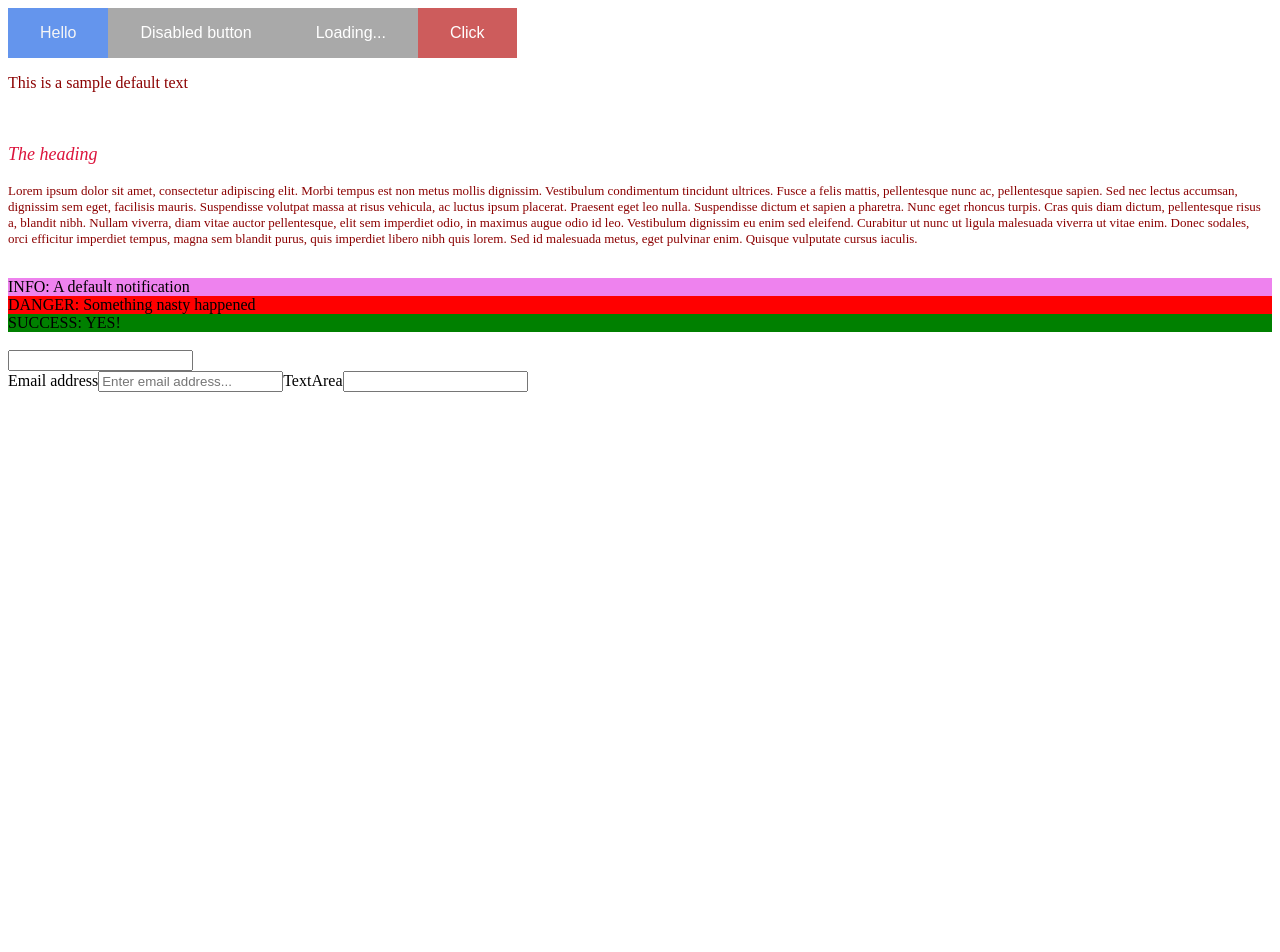
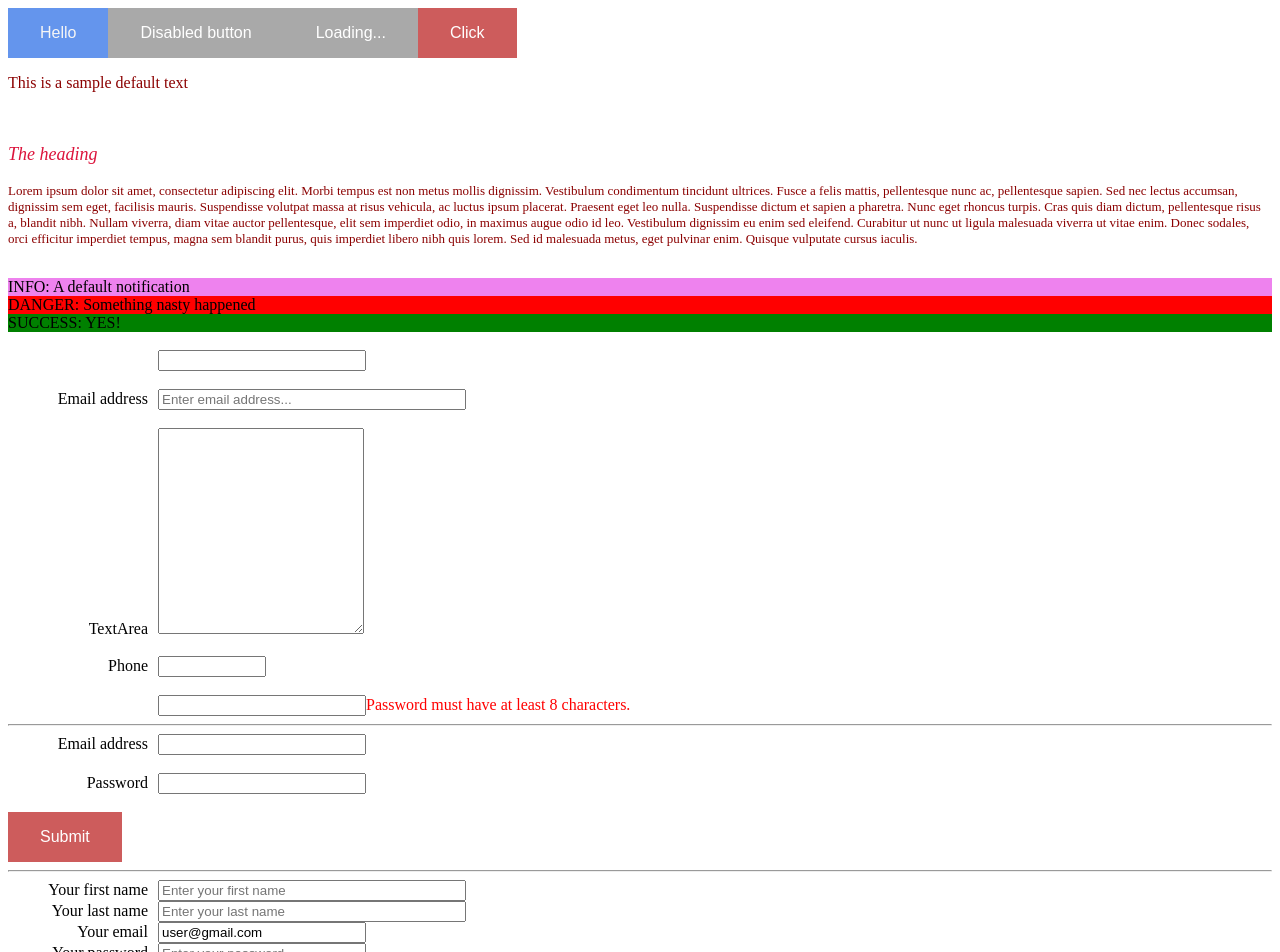
Before and after one commit to yavathol/stellarator-jsx, a React (Create React App) app: page / in a window 1280 px wide. Shown: the top 952 px of the page. Before the commit the page ends 800 px from the top, so only its background shows below. Built offline with nearby package versions, Linux system fonts and the light colour scheme.

Commit message:
It won't be better today :( Deadline is a deadline though.

```diff
--- a/src/App.js
+++ b/src/App.js
@@ -3,6 +3,9 @@ import Button from './components/Button';
 import Text from './components/Text';
 import Notification from "./components/Notification";
 import Input from "./components/Input";
+import LoginForm from "./components/LoginForm";
+import Form from "./components/Form";
+import formConfig from "./config/form.js"
 
 function handleButtonClick() {
     alert('ButtonClicked');
@@ -46,41 +49,33 @@ class App extends Component {
                     cursus iaculis.
                 </Text>
 
-                <br />
+                <br/>
 
                 <Notification>A default notification</Notification>
                 <Notification type='danger'>Something nasty happened</Notification>
                 <Notification type='success'>YES!</Notification>
 
-                <br />
+                <br/>
 
-                <Input />
-                <br />
-                <Input type='email' size='large' placeholder='Enter email address...' label='Email address' onInputChange={handleChange} name='emailAddress' />
+                <Input/>
+                <br/>
+                <form>
+                    <Input type='email' size='large' placeholder='Enter email address...' label='Email address'
+                           onInputChange={handleChange} name='emailAddress'/>
+                    <br/>
+                    <Input type='textarea' label='TextArea'/>
+                    <br/>
+                    <Input name='phone' type='phone' size='small' label='Phone'/>
+                    <br/>
+                    <Input type='password' error='Password must have at least 8 characters.'/>
+                </form>
 
-                <Input type='textarea' label='TextArea'/>
+                <hr/>
 
-                {/*
-					Component:
-						LoginForm
+                <LoginForm />
+                <hr/>
 
-					Contains:
-						Two input fields - email and password
-						Submit button
-
-					Expected behavior:
-						Login and password should be printed in the console on submit button click
-				*/}
-
-
-                {/*
-					Component:
-						Form
-
-					Props:
-						config (array of objects) - required
-				*/}
-
+                <Form config={formConfig}/>
 
             </div>
         );
--- /dev/null
+++ b/src/components/Form/index.js
@@ -0,0 +1,27 @@
+import React from 'react';
+import PropTypes from 'prop-types';
+import './styles.css'
+import Input from "../Input";
+
+function Form({config}) {
+
+    const elements = config.map(element => {
+        return (
+            <Input key={element.name} {...element}/>
+        );
+    });
+
+    return (
+        <form>
+            {elements}
+        </form>
+    );
+
+}
+
+
+Form.propTypes = {
+    config: PropTypes.array.isRequired
+};
+
+export default Form;
--- a/src/components/Input/index.js
+++ b/src/components/Input/index.js
@@ -4,23 +4,33 @@ import './styles.css'
 
 function Input({type, name, placeholder, label, value, size, error, onInputChange}) {
     let errorMessage = null;
-    if(error) {
+    if (error) {
         errorMessage = <span className='errorMessage'>{error}</span>;
     }
+
+    let input = null;
+    if (type === 'textarea') {
+        input = <textarea className={size}
+                          name={name}
+                          placeholder={placeholder}
+                          value={value}
+                          onChange={onInputChange}
+        />;
+    } else {
+        input = <input className={size}
+                       type={type}
+                       name={name}
+                       placeholder={placeholder}
+                       value={value}
+                       onChange={onInputChange}
+        />;
+    }
     return (
-        <React.Fragment>
-            <label htmlFor="${name}">{label}</label>
-            <input className='input'
-                   type={type}
-                   name={name}
-                   placeholder={placeholder}
-                   id={name}
-                   value={value}
-                   size={size}
-                   onChange={onInputChange}
-            />
+        <div>
+            <label htmlFor={name}>{label}</label>
+            {input}
             {errorMessage}
-        </React.Fragment>
+        </div>
     );
 }
 
--- a/src/components/Input/styles.css
+++ b/src/components/Input/styles.css
@@ -1,3 +1,37 @@
 .errorMessage {
     color: red;
 }
+
+label {
+    display: inline-block;
+    width: 140px;
+    text-align: right;
+    padding-right: 10px;
+}
+
+input.large {
+    width: 300px;
+}
+
+input.medium {
+    width: 200px;
+}
+
+input.small {
+    width: 100px;
+}
+
+textarea.large {
+    width: 300px;
+    height: 300px;
+}
+
+textarea.medium {
+    width: 200px;
+    height: 200px;
+}
+
+textarea.small {
+    width: 100px;
+    height: 100px;
+}
--- /dev/null
+++ b/src/components/LoginForm/index.js
@@ -0,0 +1,43 @@
+import React from 'react';
+import Input from '../Input'
+import Button from '../Button'
+import './styles.css'
+
+
+class LoginForm extends React.Component {
+
+    onSubmit = function (event) {
+        event.preventDefault();
+        console.log(this.state)
+    };
+
+    constructor(props) {
+        super(props);
+        this.state = {
+            email: null,
+            pass: null
+        }
+    }
+
+    emailChanged(event) {
+        this.setState({email: event.target.value});
+    };
+
+    passwordChanged(event) {
+        this.setState({pass: event.target.value});
+    };
+
+    render() {
+        return (
+            <form>
+                <Input label='Email address' name='email' type='email' onInputChange={(e) => this.emailChanged(e)}/>
+                <br/>
+                <Input label='Password' name='pass' type='password' onInputChange={(e) => this.passwordChanged(e)}/>
+                <br/>
+                <Button onButtonClick={(e) => this.onSubmit(e)}>Submit</Button>
+            </form>
+        );
+    }
+}
+
+export default LoginForm;
--- a/src/components/Notification/index.js
+++ b/src/components/Notification/index.js
@@ -7,9 +7,7 @@ function Notification({children, type}) {
         <div className={`'notification notification-${type}`}>
             {type.toUpperCase()}: {children}
         </div>
-
     );
-
 }
 
 Notification.defaultProps = {
--- a/src/components/Text/index.js
+++ b/src/components/Text/index.js
@@ -4,7 +4,7 @@ import './styles.css'
 
 function Text({children, heading, size}) {
     return (
-        <p className={`text ${heading ? 'text-heading' : ''} text-${size}`}>{children}</p>
+        <p className={`text ${heading && 'text-heading'} text-${size}`}>{children}</p>
     );
 }
 
```
Also changed, not shown: src/components/Button/index.js (+4 -14 lines), src/components/Form/styles.css (added), src/components/LoginForm/styles.css (added).
